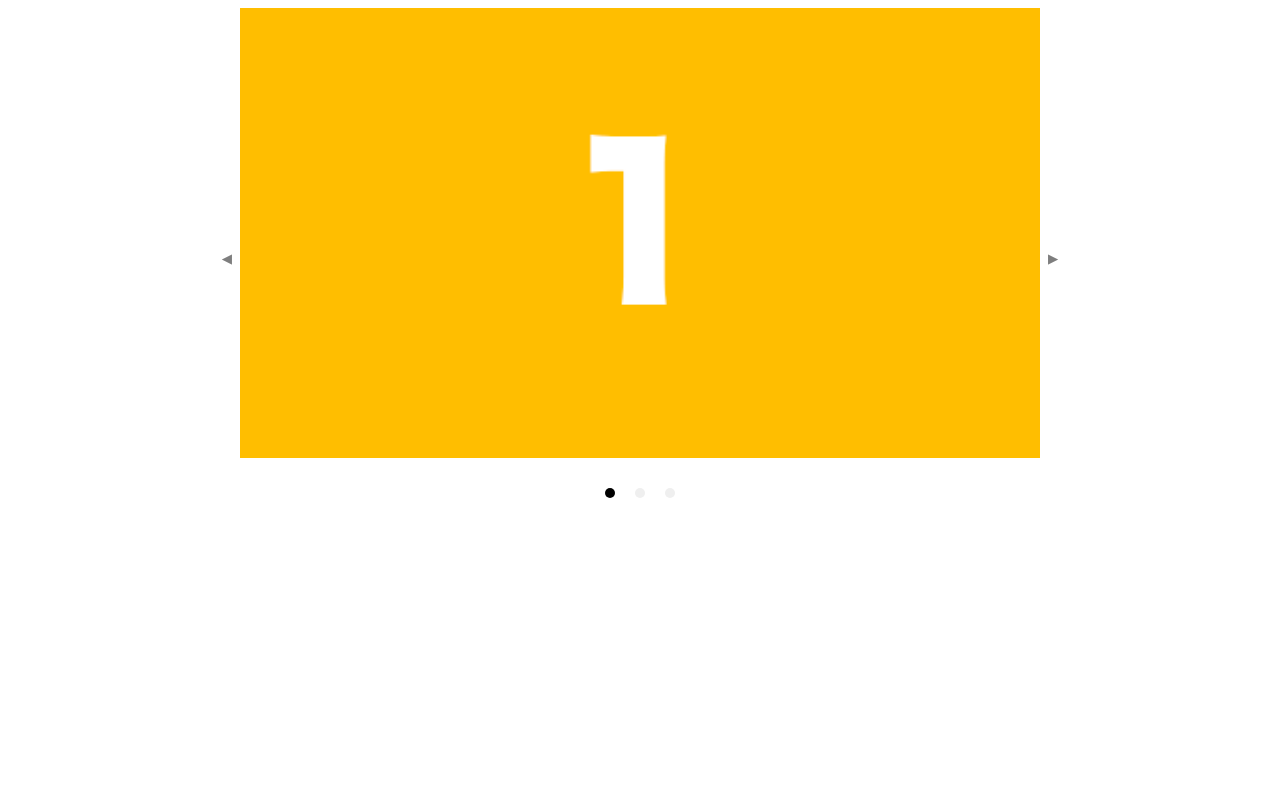
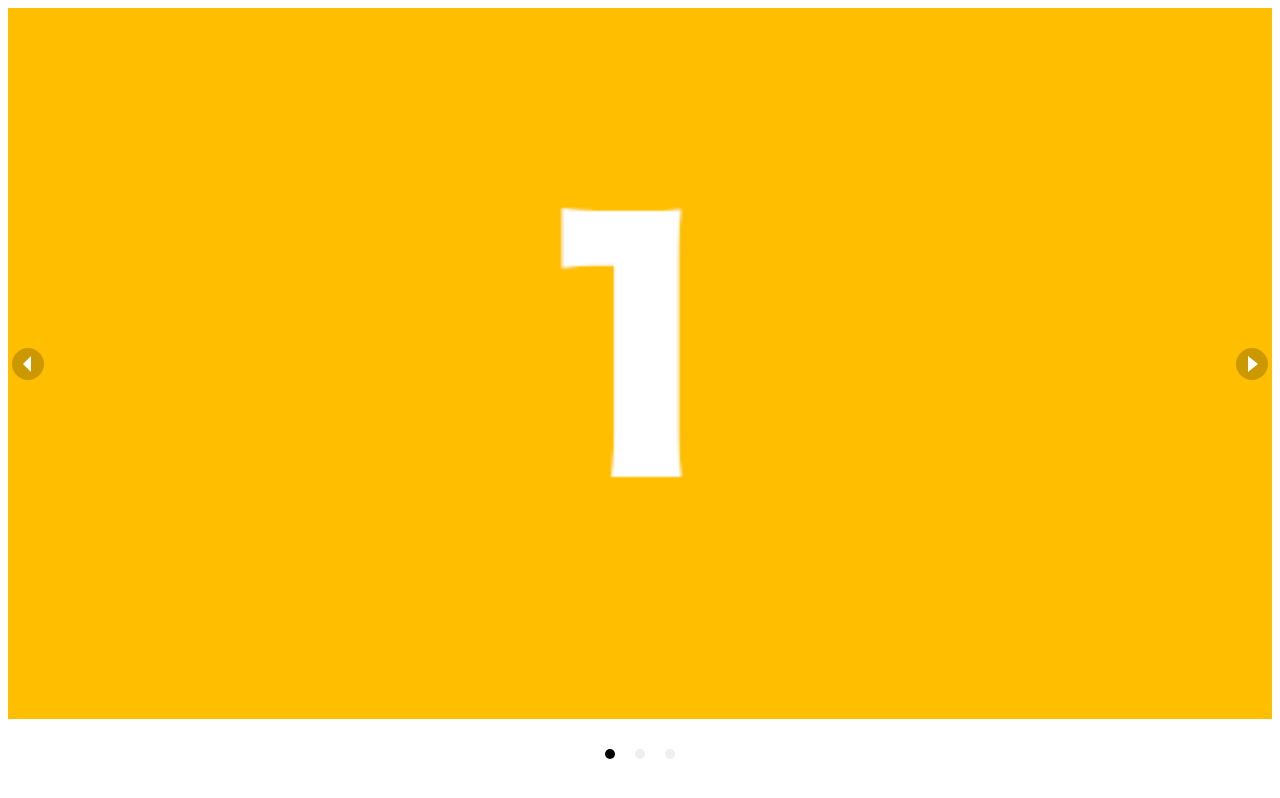
Before and after one commit to cc822jp/my-carousel, a Vue app: page / in a window 1280 px wide. Built offline with nearby package versions, Linux system fonts and the light colour scheme.

Commit message:
refact navigation

```diff
--- a/src/App.vue
+++ b/src/App.vue
@@ -1,20 +1,18 @@
 <template>
   <div id="app">
-    <div class="carousel">
-      <carousel :navigation-enabled="true">
+    <carousel>
       <slide>
         <a href="http://www.google.com" target="_blank">
-            <img class="img" src="./assets/1.png">
+          <img class="img" src="./assets/1.png" />
         </a>
       </slide>
       <slide>
-          <img class="img" src="./assets/2.png">
+        <img class="img" src="./assets/2.png" />
       </slide>
       <slide>
-          <img class="img" src="./assets/3.png">
+        <img class="img" src="./assets/3.png" />
       </slide>
     </carousel>
-    </div>
   </div>
 </template>
 
@@ -32,12 +30,6 @@ export default {
 </script>
 
 <style>
-  .carousel {
-    width: 80%;
-    max-width: 800px;
-    margin: 0 auto;
-  }
-
 .img {
   display: block;
   width: 100%;
--- a/src/components/Carousel.vue
+++ b/src/components/Carousel.vue
@@ -10,7 +10,7 @@
           'ms-flex-preferred-size': `${slideWidth}px`,
           'webkit-flex-basis': `${slideWidth}px`,
           'flex-basis': `${slideWidth}px`,
-          visibility: slideWidth ? 'visible' : 'hidden',
+          visibility: slideWidth ? 'visible' : 'hidden'
         }"
       >
         <slot></slot>
@@ -18,10 +18,8 @@
     </div>
 
     <navigation
-      :clickTargetSize="8"
-      :nextLabel="navigationNextLabel"
-      :prevLabel="navigationPrevLabel"
-      @navigationclick="handleNavigation"
+      @navigation-click-prev="handleNavigationPrev"
+      @navigation-click-next="handleNavigationNext"
     />
 
     <pagination @paginationclick="goToPage($event, 'pagination')" />
@@ -42,7 +40,7 @@ export default {
       carouselWidth: 0,
       currentPage: 0,
       offset: 0,
-      slideCount: 0,
+      slideCount: 0
     };
   },
   // use `provide` to avoid `Slide` being nested with other components
@@ -52,20 +50,6 @@ export default {
     };
   },
   props: {
-    /**
-     * Text content of the navigation next button
-     */
-    navigationNextLabel: {
-      type: String,
-      default: '&#9654'
-    },
-    /**
-     * Text content of the navigation prev button
-     */
-    navigationPrevLabel: {
-      type: String,
-      default: '&#9664'
-    },
     /**
      * The fill color of the active pagination dot
      * Any valid CSS color is accepted
@@ -168,20 +152,11 @@ export default {
       }
       return this.pageCount - 1;
     },
-    /**
-     * Increase/decrease the current page value
-     * @param  {String} direction (Optional) The direction to advance
-     */
-    advancePage(direction) {
-      if (direction && direction === 'backward') {
-        this.goToPage(this.getPreviousPage(), 'navigation');
-      } else if (!direction || (direction && direction !== 'backward')) {
-        this.goToPage(this.getNextPage(), 'navigation');
-      }
+    handleNavigationPrev() {
+      this.goToPage(this.getPreviousPage());
     },
-    handleNavigation(direction) {
-      this.advancePage(direction);
-      this.$emit('navigation-click', direction);
+    handleNavigationNext() {
+      this.goToPage(this.getNextPage());
     },
     /**
      * Get the width of the carousel DOM element
@@ -213,24 +188,9 @@ export default {
           ).length) ||
         0;
     },
-    /**
-     * Set the current page to a specific value
-     * This function will only apply the change if the value is within the carousel bounds
-     * for carousel scrolling per page.
-     * @param  {Number} page The value of the new page number
-     * @param  {string|undefined} advanceType An optional value describing the type of page advance
-     */
-    goToPage(page, advanceType) {
-      if (page >= 0 && page <= this.pageCount) {
-        this.offset = this.slideWidth * page;
-
-        // update the current page
-        this.currentPage = page;
-
-        if (advanceType === 'pagination') {
-          this.$emit('pagination-click', page);
-        }
-      }
+    goToPage(page) {
+      this.offset = this.slideWidth * page;
+      this.currentPage = page;
     },
     render() {
       // add extra slides depending on the momemtum speed
@@ -240,7 +200,8 @@ export default {
 
       // lock offset to either the nearest page, or to the last slide
       const lastFullPageOffset = width;
-      const remainderOffset = lastFullPageOffset + this.slideWidth * this.slideCount;
+      const remainderOffset =
+        lastFullPageOffset + this.slideWidth * this.slideCount;
       if (this.offset > (lastFullPageOffset + remainderOffset) / 2) {
         this.offset = remainderOffset;
       } else {
--- a/src/components/Navigation.vue
+++ b/src/components/Navigation.vue
@@ -1,133 +1,70 @@
 <template>
-  <div class="VueCarousel-navigation">
-    <button
-      type="button"
-      aria-label="Previous page"
-      :tabindex="canAdvanceBackward ? 0 : -1"
-      class="VueCarousel-navigation-button VueCarousel-navigation-prev"
-      v-on:click.prevent="triggerPageAdvance('backward')"
-      v-bind:class="{ 'VueCarousel-navigation--disabled': !canAdvanceBackward }"
-      v-bind:style="
-        `padding: ${clickTargetSize}px; margin-right: -${clickTargetSize}px;`
-      "
-      v-html="prevLabel"
-    ></button>
-    <button
-      type="button"
-      aria-label="Next page"
-      :tabindex="canAdvanceForward ? 0 : -1"
-      class="VueCarousel-navigation-button VueCarousel-navigation-next"
-      v-on:click.prevent="triggerPageAdvance('forward')"
-      v-bind:class="{ 'VueCarousel-navigation--disabled': !canAdvanceForward }"
-      v-bind:style="
-        `padding: ${clickTargetSize}px; margin-left: -${clickTargetSize}px;`
-      "
-      v-html="nextLabel"
-    ></button>
+  <div class="navigation">
+    <div
+      class="button button--prev"
+      v-on:click.prevent="handleNavigationPrev"
+    ></div>
+    <div
+      class="button button--next"
+      v-on:click.prevent="handleNavigationNext"
+    ></div>
   </div>
 </template>
 
 <script>
 export default {
   name: 'navigation',
-  inject: ['carousel'],
-  props: {
-    /**
-     * Amount of padding to apply around the label in pixels
-     */
-    clickTargetSize: {
-      type: Number,
-      default: 8
+  methods: {
+    handleNavigationPrev() {
+      this.$emit('navigation-click-prev');
     },
-    /**
-     * Text content of the navigation next button
-     */
-    nextLabel: {
-      type: String,
-      default: '&#9654'
-    },
-    /**
-     * Text content of the navigation prev button
-     */
-    prevLabel: {
-      type: String,
-      default: '&#9664'
-    }
-  },
-  computed: {
-    /**
-     * @return {Boolean} Can the slider move forward?
-     */
-    canAdvanceForward() {
-      return this.carousel.canAdvanceForward || false;
-    },
-    /**
-     * @return {Boolean} Can the slider move backward?
-     */
-    canAdvanceBackward() {
-      return this.carousel.canAdvanceBackward || false;
-    }
-  },
-  methods: {
-    /**
-     * Trigger page change on +/- 1 depending on the direction
-     * @param {"backward"} [direction]
-     * @return {void}
-     */
-    triggerPageAdvance(direction) {
-      /**
-       * @event paginationclick
-       * @type {string}
-       */
-      this.$emit('navigationclick', direction);
+    handleNavigationNext() {
+      this.$emit('navigation-click-next');
     }
   }
 };
 </script>
 
 <style scoped>
-.VueCarousel-navigation-button {
+.button {
   position: absolute;
-  top: 50%;
-  box-sizing: border-box;
-  color: #000;
-  text-decoration: none;
-  appearance: none;
-  border: none;
-  background-color: transparent;
-  padding: 0;
   cursor: pointer;
-  outline: none;
+  top: 0;
+  bottom: 50px;
+  width: 32px;
+  height: 32px;
+  margin: auto;
+  border-radius: 50%;
+  background-color: rgba(0, 0, 0, 0.2);
+  display: flex;
+  justify-content: center;
+  align-items: center;
 }
 
-.VueCarousel-navigation-button:focus {
-  outline: 1px solid lightblue;
+.button:after {
+  content: '';
+  width: 0;
+  height: 0;
+  border-style: solid;
 }
 
-.VueCarousel-navigation-next {
-  right: 0;
-  transform: translateY(-50%) translateX(100%);
-  font-family: 'system';
+.button--prev {
+  left: 4px;
 }
 
-.VueCarousel-navigation-prev {
-  left: 0;
-  transform: translateY(-50%) translateX(-100%);
-  font-family: 'system';
+.button--next {
+  right: 4px;
 }
 
-.VueCarousel-navigation--disabled {
-  opacity: 0.5;
-  cursor: default;
+.button.button--prev:after {
+  margin-left: -2px;
+  border-width: 8px 8px 8px 0;
+  border-color: transparent #fff transparent transparent;
 }
 
-/* Define the "system" font family */
-@font-face {
-  font-family: system;
-  font-style: normal;
-  font-weight: 300;
-  src: local('.SFNSText-Light'), local('.HelveticaNeueDeskInterface-Light'),
-    local('.LucidaGrandeUI'), local('Ubuntu Light'), local('Segoe UI Symbol'),
-    local('Roboto-Light'), local('DroidSans'), local('Tahoma');
+.button.button--next:after {
+  margin-right: -2px;
+  border-width: 8px 0 8px 10px;
+  border-color: transparent transparent transparent #fff;
 }
 </style>
```
Also changed, not shown: src/components/Pagination.vue (+4 -7 lines). Lines whose indentation alone changed are shown as unchanged.
